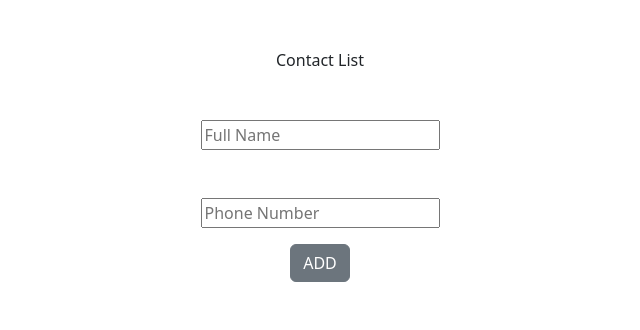
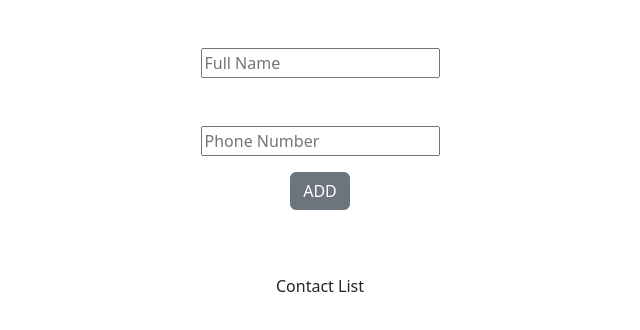
Before and after one commit to oykuky/Learn-React, a React (Create React App) app in the folder contactsapp/: page / in a window 1280 px wide. Shown: the top 330 px of the page, without its empty margins (320-960 px from the left). Built offline with nearby package versions, Linux system fonts and the light colour scheme.

Commit message:
list updated

```diff
--- a/contactsapp/src/components/Contacts/index.js
+++ b/contactsapp/src/components/Contacts/index.js
@@ -14,10 +14,11 @@ function Contacts() {
     useEffect(()=>{
         console.log(contacts)
     },[contacts]);
+
   return (
     <div>
-        <List/>
         <Form addContact={setContacts} contacts = {contacts} />
+        <List listofcontacts = {contacts}/>
 
         {/* form bileşeni yeni kişilerin eklendiği component'dir
         'addContact' propu ile ile yeni kişileri eklemek için kullanılan işlevi 'setContacts'
```
